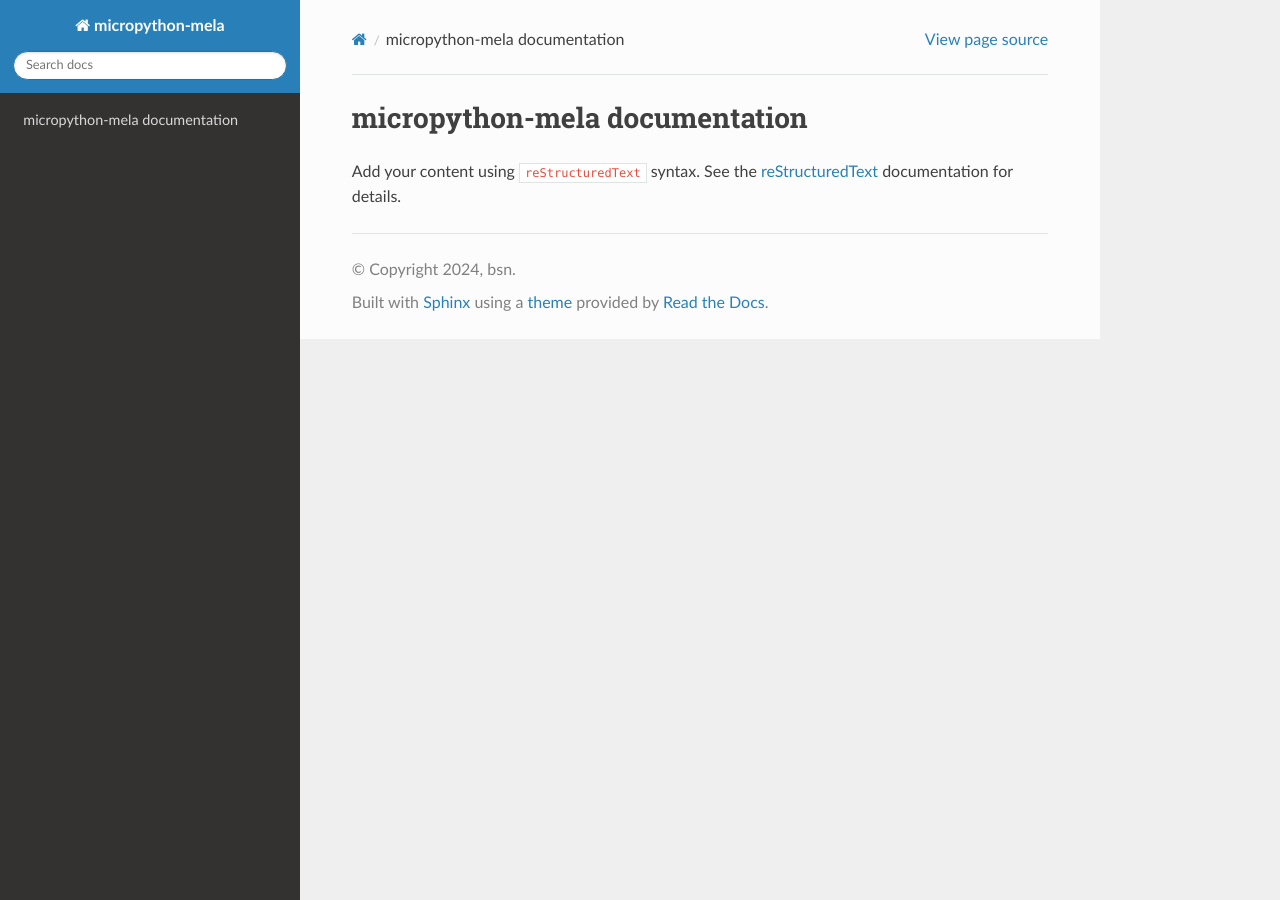
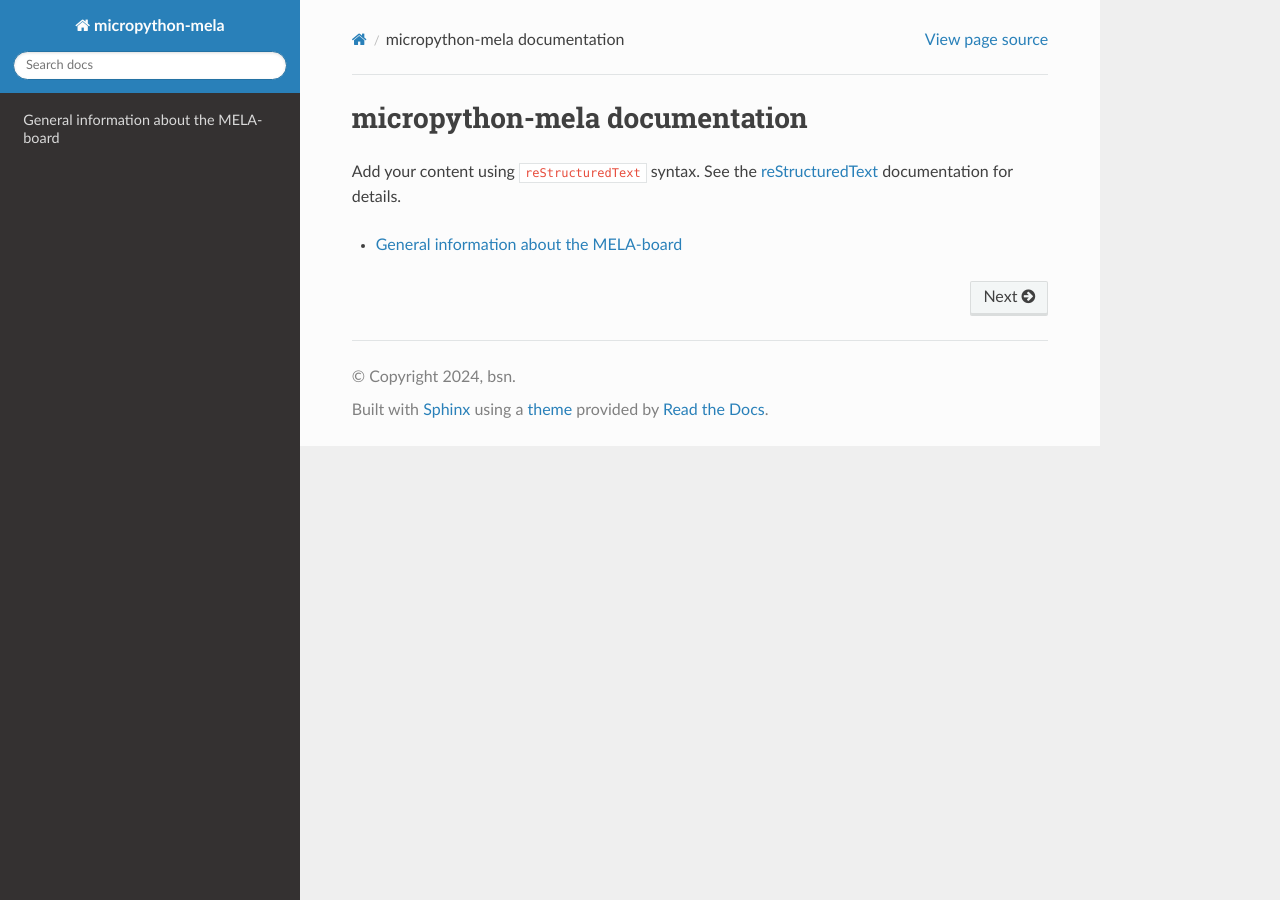
Before and after one commit to gmecc/micropython-mela, a Sphinx documentation site: the page built from docs/source/index.rst, in a window 1280 px wide. Built offline with Sphinx 7.4.7 and the Read the Docs theme 3.1.0, drawn with Linux system fonts in a browser that asks for light colours.

Commit message:
add files

```diff
--- a/docs/source/index.rst
+++ b/docs/source/index.rst
@@ -13,4 +13,5 @@ documentation for details.
 
 .. toctree::
    :maxdepth: 2
-   :caption: Contents:
+
+   board
```
Also changed, not shown: docs/source/board.rst (added, +22 -0 lines).
